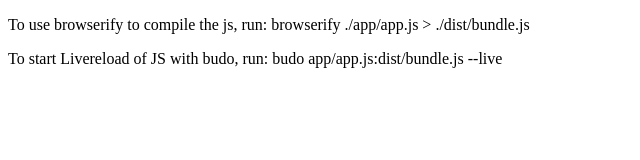
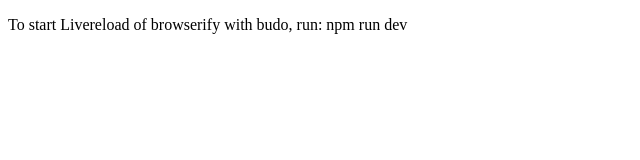
Before and after one commit to thomaskarl/browserify-budo, a website: page index.html in a window 1280 px wide. Shown: the whole page, without its empty margins (0-640 px from the left). Drawn offline with Linux system fonts and the light colour scheme.

Commit message:
Added script to package.json

```diff
--- a/index.html
+++ b/index.html
@@ -6,9 +6,7 @@
 </head>
 <body>
 
-<p>To use browserify to compile the js, run: browserify ./app/app.js > ./dist/bundle.js</p>
-
-<p>To start Livereload of JS with budo, run: budo app/app.js:dist/bundle.js --live</p>
+<p>To start Livereload of browserify with budo, run: npm run dev</p>
 
 <script src="dist/bundle.js"></script>
 </body>
--- a/package.json
+++ b/package.json
@@ -4,7 +4,7 @@
   "description": "simple setup with browserify and budo",
   "main": "index.js",
   "scripts": {
-    "test": "echo \"Error: no test specified\" && exit 1"
+    "dev": "budo app/app.js:dist/bundle.js --live"
   },
   "repository": {
     "type": "git",
```
Also changed, not shown: README.md.
